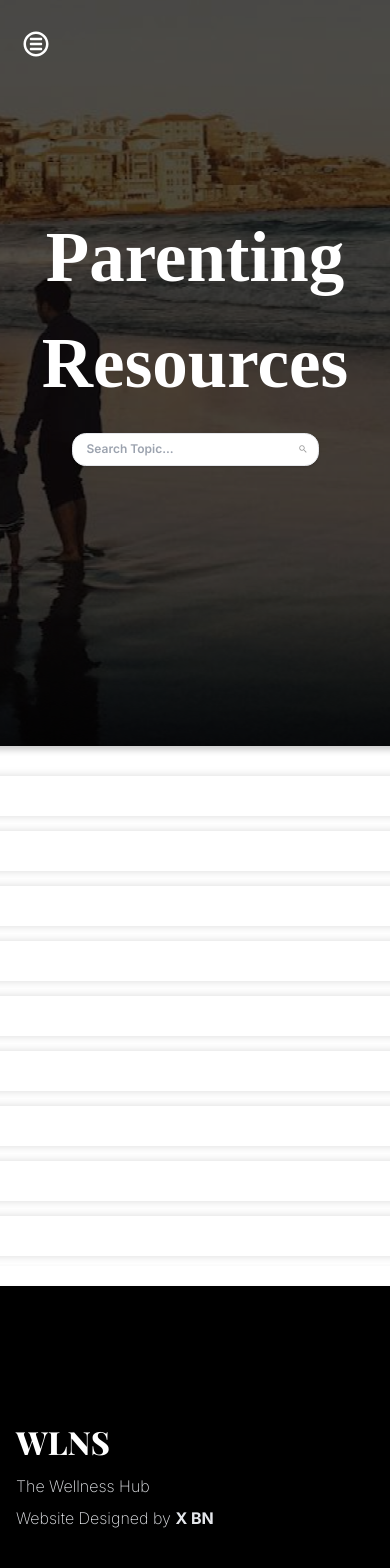
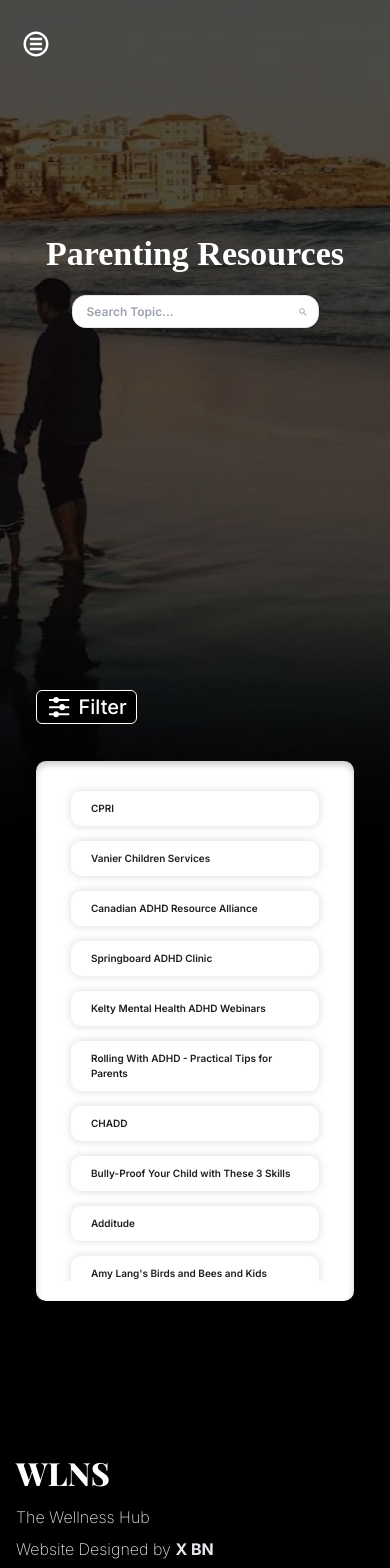
Before and after one commit to topcowmoo/areca-vestiaria, a React (Vite) app: page /parenting-resources in a window 390 px wide. Shown: the top 1568 px of the page. Built offline with nearby package versions, Linux system fonts and the light colour scheme; a web font is replaced by a local one.

Commit message:
added responsiveness to parenting themed pages

```diff
--- a/src/components/Directory.jsx
+++ b/src/components/Directory.jsx
@@ -7,15 +7,13 @@ function Directory({ filteredData }) {
 
   return (
     <div
-      className="w-full max-w-[1200px] p-[20px] md:p-[40px] md:px-[39px] pt-[20px] pb-[20px] bg-white rounded-[10px] shadow-inner flex"
+      className="w-full sm:w-[90%] md:w-[90%] lg:w-[90%] xl:w-[90%] p-[20px] sm:p-[20px] md:p-[25px] lg:p-[35px] xl:p-[35px] bg-white rounded-[10px] shadow-inner flex mx-auto ml-5 mr-5"
       style={{
         height: filteredData.length > 0 ? `${maxHeight}px` : "auto",
-        paddingLeft: "22px", // Increased left padding
-        paddingRight: "22px",
       }}
     >
       <div
-        className="flex flex-col gap-[15px] h-full overflow-y-auto custom-scrollbar w-full pt-[10px] pb-[10px] pr-[15px] pl-[15px]" // Added left padding here
+        className="flex flex-col gap-[15px] h-full overflow-y-auto custom-scrollbar w-full pt-[10px] pb-[10px] pr-[15px] pl-[15px]"
         style={{
           maxHeight: `${maxHeight}px`,
         }}
@@ -27,13 +25,13 @@ function Directory({ filteredData }) {
               href={item.link}
               target="_blank"
               rel="noopener noreferrer"
-              className="block px-[20px] py-[10px] bg-white rounded-[10px] shadow-custom-light text-[#1f1f1f] text-sm font-semibold font-['Inter'] text-left hover:underline md:px-[35px] md:py-[15px] md:text-lg lg:px-[71px] lg:py-[23px] lg:text-xl" // Increased left padding for text boxes
+              className="block px-[20px] py-[10px] bg-white rounded-[10px] shadow-custom-light text-[#1f1f1f] text-[10px] sm:text-[10px] md:text-lg lg:text-xl font-semibold font-['Inter'] text-left hover:underline sm:px-[22px] sm:py-[11px] md:px-[25px] md:py-[12px] lg:px-[30px] lg:py-[15px] xl:px-[35px] xl:py-[18px]"
             >
               {item.title}
             </a>
           ))
         ) : (
-          <div className="block px-[20px] py-[10px] bg-white rounded-[10px] shadow-custom-light text-[#1f1f1f] text-sm font-semibold font-['Inter'] text-left md:px-[35px] md:py-[15px] md:text-lg lg:px-[71px] lg:py-[23px] lg:text-xl">
+          <div className="block px-[20px] py-[10px] bg-white rounded-[10px] shadow-custom-light text-[#1f1f1f] text-[10px] sm:text-[10px] md:text-lg lg:text-xl font-semibold font-['Inter'] text-left sm:px-[22px] sm:py-[11px] md:px-[25px] md:py-[12px] lg:px-[30px] lg:py-[15px] xl:px-[35px] xl:py-[18px]">
             No results found
           </div>
         )}
--- a/src/components/ParentingFilterBox.jsx
+++ b/src/components/ParentingFilterBox.jsx
@@ -76,8 +76,8 @@ const ParentingFilterBox = ({
   };
 
   return (
-    <div className="relative">
-      {/* Move the button to the desired location using CSS or layout changes */}
+    <div className="w-full sm:w-[90%] md:w-[90%] lg:w-[90%] mx-auto relative ml-5 mr-5">
+      {/* Filter Button */}
       <div
         className={`h-[33.95px] px-[9.59px] py-[4.47px] rounded-md border justify-start items-center gap-[7.67px] inline-flex cursor-pointer ${
           isFilterBoxOpen
--- a/src/components/SearchBarWithCommit.jsx
+++ b/src/components/SearchBarWithCommit.jsx
@@ -31,7 +31,7 @@ const SearchBarWithCommit = ({ category }) => {
       part.toLowerCase() === query.toLowerCase() ? (
         <span
           key={index}
-          className="text-[#373636] text-[12px] lg:text-base font-semibold font-['Inter']"
+          className="text-[#373636] text-[12px] sm:text-[12px] md:text-base lg:text-base font-semibold font-['Inter']"
         >
           {part}
         </span>
@@ -49,18 +49,22 @@ const SearchBarWithCommit = ({ category }) => {
 
   return (
     <div className="relative flex flex-col items-center justify-center p-4">
-      <div className="
+      <div
+        className="
         w-[247px] h-[33px] pl-3.5 pr-[9.43px] py-[2.57px]
         bg-white rounded-[13.71px] shadow flex items-center
         border border-gray-200 focus-within:shadow-lg
+        sm:w-[247px] sm:h-[33px] sm:pl-3.5 sm:pr-[9.43px] sm:py-[2.57px]
+        md:w-[482px] md:h-[35px] md:pl-[22px] md:pr-[22px] md:py-1.5 md:rounded-[32px]
         lg:w-[482px] lg:h-[35px] lg:pl-[22px] lg:pr-[22px] lg:py-1.5 lg:rounded-[32px]
-      ">
+      "
+      >
         <input
           type="text"
           className={`flex-grow bg-transparent focus:outline-none ${
             query
-              ? 'text-[#373636] text-[12px] lg:text-base font-semibold font-["Inter"]'
-              : "text-[#9b9b9b] text-[12px] lg:text-base font-semibold font-['Inter']"
+              ? 'text-[#373636] text-[12px] sm:text-[12px] md:text-base lg:text-base font-semibold font-["Inter"]'
+              : "text-[#9b9b9b] text-[12px] sm:text-[12px] md:text-base lg:text-base font-semibold font-['Inter']"
           }`}
           placeholder="Search Topic..."
           value={query}
@@ -69,16 +73,17 @@ const SearchBarWithCommit = ({ category }) => {
           onFocus={() => setIsFocused(true)}
           onBlur={() => setTimeout(() => setIsFocused(false), 150)}
         />
-        <IoMdSearch className="w-[9.86px] h-[9.86px] lg:w-[23px] lg:h-[23px] ml-2 text-[#9b9b9b]" />
+        <IoMdSearch className="w-[9.86px] h-[9.86px] sm:w-[9.86px] sm:h-[9.86px] md:w-[23px] md:h-[23px] lg:w-[23px] lg:h-[23px] ml-2 text-[#9b9b9b]" />
       </div>
+      {isFocused && query.length >= 3 && (
         <div
-        className={`absolute top-[60px] w-[247px] lg:w-[482px] bg-white rounded-[10px] p-2 shadow-lg z-10 border border-gray-200 transition-all ease-in-out transform ${
-          isFocused && query.length >= 3
+          className={`absolute top-[60px] w-[247px] sm:w-[247px] md:w-[482px] lg:w-[482px] bg-white rounded-[10px] p-2 shadow-lg z-10 border border-gray-200 transition-all ease-in-out transform ${
+            searchResults.length > 0
               ? "duration-300 opacity-100 translate-y-0"
               : "duration-500 opacity-0 -translate-y-2 pointer-events-none"
           }`}
         >
-        {query.length >= 3 && searchResults.length > 0 ? (
+          {searchResults.length > 0 ? (
             <div className="flex flex-col justify-start items-start gap-2.5">
               {searchResults.map((item) => (
                 <a
@@ -88,8 +93,8 @@ const SearchBarWithCommit = ({ category }) => {
                   rel="noopener noreferrer"
                   className="w-full no-underline hover:underline"
                 >
-                <div className="w-full">
-                  <span className="text-[#1f1f1f] text-[12px] lg:text-base font-normal font-['Inter'] truncate block">
+                  <div className="w-full truncate">
+                    <span className="text-[#1f1f1f] text-[12px] sm:text-[12px] md:text-base lg:text-base font-normal font-['Inter'] truncate">
                       {highlightQuery(item.title)}
                     </span>
                     {item !== searchResults[searchResults.length - 1] && (
@@ -103,14 +108,12 @@ const SearchBarWithCommit = ({ category }) => {
               ))}
             </div>
           ) : (
-          query.length >= 3 &&
-          searchResults.length === 0 && (
-            <p className="text-[#373636] text-[12px] lg:text-base font-semibold font-['Inter']">
+            <p className="text-[#373636] text-[12px] sm:text-[12px] md:text-base lg:text-base font-semibold font-['Inter']">
               No results found
             </p>
-          )
           )}
         </div>
+      )}
     </div>
   );
 };
--- a/src/index.css
+++ b/src/index.css
@@ -8,8 +8,6 @@ body, html {
   padding: 0;
   width: 100%;
   overflow-x: hidden;
-
-
 }
 
 .custom-checkbox {
@@ -36,15 +34,6 @@ body, html {
 
 @media (max-width: 640px) {
   .custom-checkbox.mobile-open {
-    background-color: #000;
-  }
-
-  .custom-checkbox.mobile-open:checked::before {
-    color: #fff;
-  }
-
-@media (max-width: 640px) {
-  .custom-checkbox.mobile-open {
     background-color: #000; /* Black background */
   }
 
@@ -53,12 +42,11 @@ body, html {
   }
 }
 
-
 html {
   scroll-behavior: smooth;
 }
 
-/* In your global CSS file (e.g., styles.css) */
+/* Custom Scrollbar */
 .custom-scrollbar::-webkit-scrollbar {
   width: 17px;
 }
@@ -73,8 +61,3 @@ html {
   border-radius: 10px;
   box-shadow: inset 0 0 5px rgba(0, 0, 0, 0.2);
 }
-
-
-
-
-}
--- a/src/pages/ParentingResources.jsx
+++ b/src/pages/ParentingResources.jsx
@@ -18,10 +18,11 @@ function ParentingResources() {
 
   return (
     <div className="flex flex-col min-h-screen bg-gradient-to-b from-black to-black">
-      <div className="w-full h-[847px] bg-parenting-page bg-cover bg-center flex flex-col items-center justify-center">
-        <h1 className="text-center text-white text-[71px] font-extrabold font-[playfair] -mt-[161.5px]">
+      <div className="w-full h-[847px] min-w-[320px] lg:bg-cover md:bg-cover sm:bg-cover bg-cover bg-parenting-page bg-center bg-no-repeat flex flex-col items-center justify-center ">
+        <h1 className="text-center text-white text-[34px] sm:text-[34px] md:text-[71px] lg:text-[71px] font-extrabold font-[playfair] -mt-[275px]">
           Parenting Resources
         </h1>
+
         <div className="flex flex-col items-center">
           <SearchBarWithCommit
             setFilteredData={setFilteredData}
@@ -31,27 +32,40 @@ function ParentingResources() {
       </div>
 
       <div className="flex flex-col items-center justify-start flex-grow pb-[100px] -mt-[173px]">
-        <div className="w-[1200px] min-h-[500px]"> {/* Adjust min-height as needed */}
+        <div className="w-full max-w-[1200px] px-4 py-4 sm:px-6 sm:py-6 mx-auto">
+          <div className="flex items-start">
             <ParentingFilterBox
               currentPage={category}
               setFilteredData={setFilteredData}
-            setIsFilterBoxOpen={handleFilterBoxToggle} // Use the toggle handler
+              setIsFilterBoxOpen={handleFilterBoxToggle}
               isFilterBoxOpen={isFilterBoxOpen}
-            className={`transition-all duration-500 ease-in-out ${
+              className={`transition-all duration-700 ease-out ${
                 !isInitial &&
                 (isFilterBoxOpen ? "animate-slideDown" : "animate-slideUp")
               }`}
+              style={{
+                width: '100%',  // Ensure full width on all screen sizes
+                maxWidth: '90%', // Match the directory's width
+                marginLeft: 'auto', // Center the button
+                marginRight: 'auto', // Center the button
+                paddingLeft: '15px', // Ensure consistent padding across all screen sizes
+                paddingRight: '15px',
+                boxSizing: 'border-box', // Include padding in the width calculation
+              }}
             />
+          </div>
 
-          <div className="flex flex-col pt-[37px]">
+          <div className="flex flex-col pt-9">
             <div
-              className={`transition-all duration-500 ease-in-out flex origin-left ${
-                isFilterBoxOpen ? "ml-[300px] shrink" : "ml-0 grow"
-              }`}
+              className={`flex origin-left transition-all duration-700 ease-out ${
+                isFilterBoxOpen
+                  ? "sm:ml-[310px]" // Apply margin only when the filter box is open on sm and above
+                  : "ml-0"
+              } sm:transition-none`} // Disable transition for sm and smaller
             >
               <Directory
                 filteredData={filteredData}
-                className="flex-1 min-w-[75%]"
+                className="flex-1 min-w-[75%] w-full px-4 py-4 sm:w-[90%] sm:px-6 sm:py-6 md:w-full lg:w-full"
               />
             </div>
           </div>
```
Lines whose indentation alone changed are shown as unchanged.
